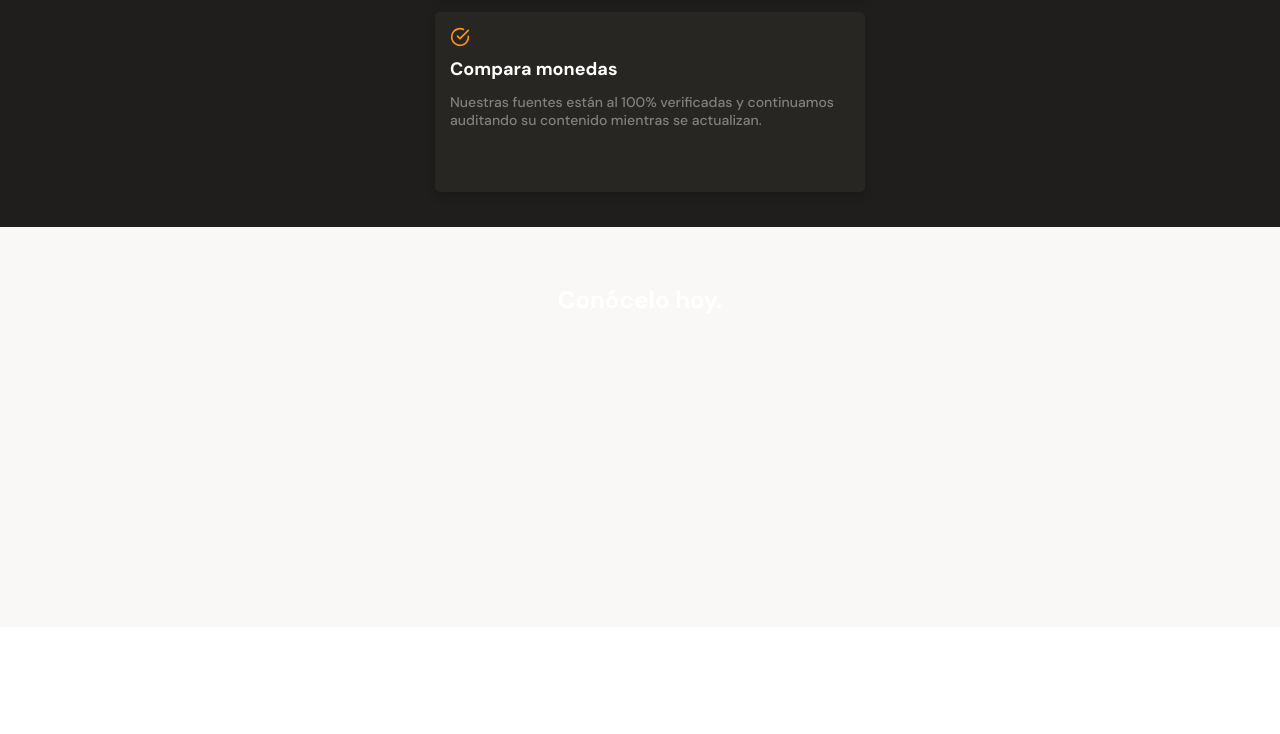
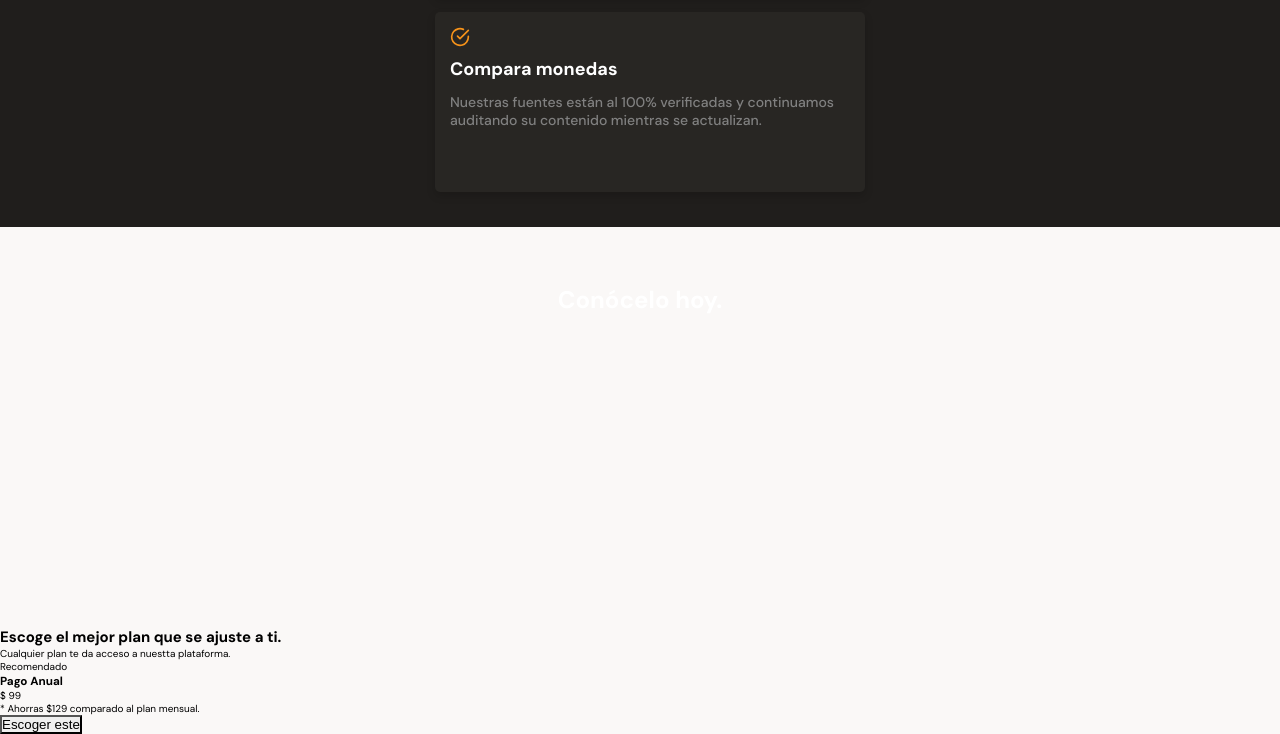
Before and after one commit to pacool84/Corporate-Bitcoins-Sales, a plain HTML site: page index.html in a window 1280 px wide. Shown: the part 1883-2617 px from the top of the page. Before the commit the page ends 2510 px from the top, so only its background shows below. Drawn offline with Linux system fonts and the light colour scheme.

Commit message:
[ADD] The strucutre of the plans cards

```diff
--- a/index.html
+++ b/index.html
@@ -19,7 +19,7 @@
         <p>
           Batabit te ayuda a navegar entre los diferentes precios y tendencias
         </p>
-        <a href="" class="header--buttton"
+        <a href="#plans" class="header--buttton"
           >Conoce Nuestros Planes <span></span
         ></a>
       </div>
@@ -143,7 +143,23 @@
       <section class="bitcoin-img-container">
         <h2>Conócelo hoy.</h2>
       </section>
-      <section></section>
+      <section id="plans" class="main-plans-container">
+        <div class="plans--title">
+          <h2>Escoge el mejor plan que se ajuste a ti.</h2>
+          <p>Cualquier plan te da acceso a nuestta plataforma.</p>
+        </div>
+        <section class="plans-container--slider">
+          <article class="plans-container--card">
+            <p>Recomendado</p>
+            <div>
+              <h3>Pago Anual</h3>
+              <p><span>$</span> 99</p>
+              <p>* Ahorras $129 comparado al plan mensual.</p>
+              <button>Escoger este <span></span></button>
+            </div>
+          </article>
+        </section>
+      </section>
     </main>
     <footer></footer>
   </body>
--- a/styles.css
+++ b/styles.css
@@ -29,6 +29,7 @@
 html {
   font-size: 62.5%;
   font-family: "DM Sans", sans-serif;
+  scroll-behavior: smooth;
 }
 
 header {
```
